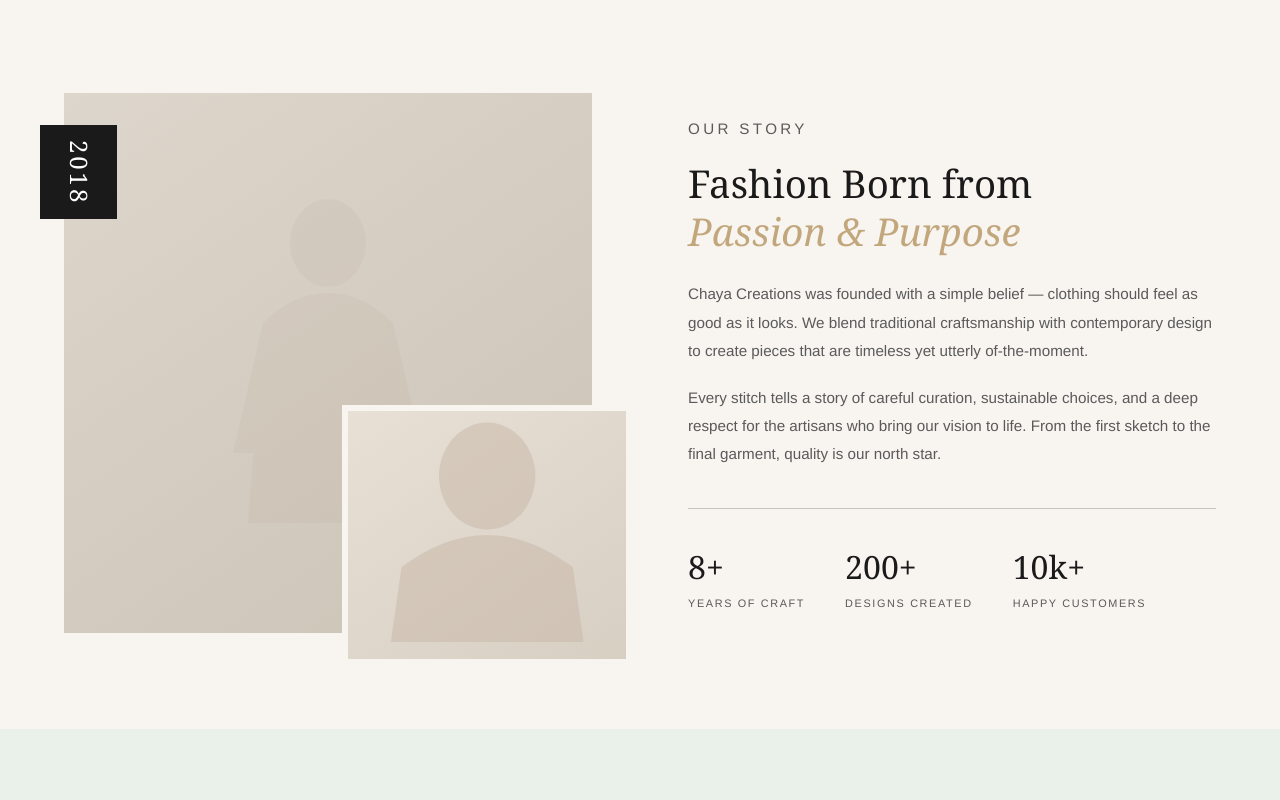
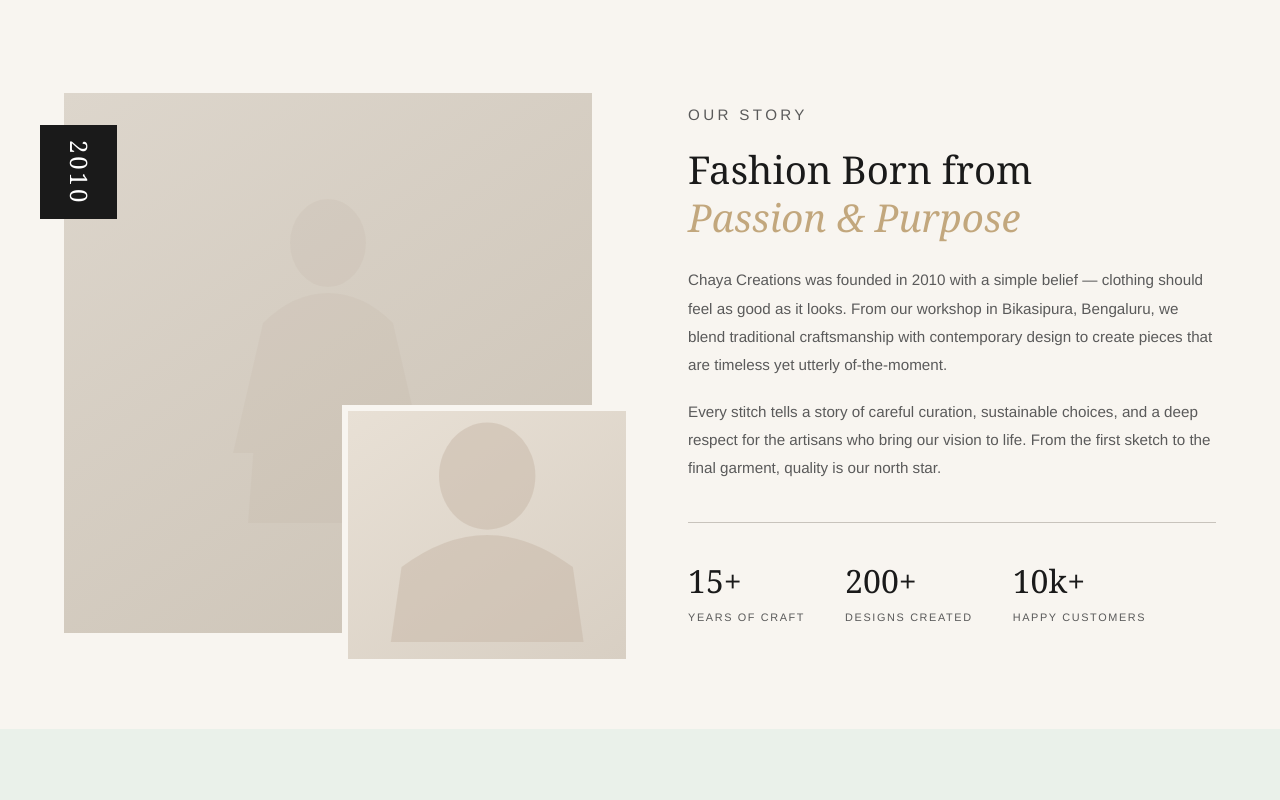
Before and after one commit to vaishnavi-ak1653/chaya-creations, a plain HTML site: page index.html in a window 1280 px wide. Shown: the part 2100-2900 px from the top of the page. Drawn offline with Linux system fonts and the light colour scheme.

Commit message:
Fix founding year, address, and location copy

```diff
--- a/index.html
+++ b/index.html
@@ -1102,16 +1102,16 @@
           <path d="M50 140 Q90 110 130 110 Q170 110 210 140 L220 210 H40 Z" fill="#c8b8a8" opacity="0.5"/>
         </svg>
       </div>
-      <div class="about-year-tag">2018</div>
+      <div class="about-year-tag">2010</div>
     </div>
     <div class="about-text">
       <p class="label">Our Story</p>
       <h2>Fashion Born from<br><em>Passion & Purpose</em></h2>
       <p>
-        Chaya Creations was founded with a simple belief — clothing should
-        feel as good as it looks. We blend traditional craftsmanship with
-        contemporary design to create pieces that are timeless yet utterly
-        of-the-moment.
+        Chaya Creations was founded in 2010 with a simple belief — clothing
+        should feel as good as it looks. From our workshop in Bikasipura,
+        Bengaluru, we blend traditional craftsmanship with contemporary design
+        to create pieces that are timeless yet utterly of-the-moment.
       </p>
       <p>
         Every stitch tells a story of careful curation, sustainable choices,
@@ -1120,7 +1120,7 @@
       </p>
       <div class="about-stats">
         <div class="stat-item">
-          <div class="stat-num">8+</div>
+          <div class="stat-num">15+</div>
           <div class="stat-label">Years of Craft</div>
         </div>
         <div class="stat-item">
@@ -1302,7 +1302,7 @@
           <div class="info-icon">📍</div>
           <div class="info-text">
             <div class="info-label">Our Studio</div>
-            <div class="info-val">Bengaluru, Karnataka, India</div>
+            <div class="info-val"><a href="https://maps.app.goo.gl/Mg1ZiycfaTeonm748" target="_blank" rel="noopener" style="color:inherit; border-bottom: 1px solid var(--light); transition: border-color 0.2s;">Bikasipura Main Rd, Vikram Nagar<br>Bikasipura, Bengaluru 560111</a></div>
           </div>
         </div>
         <div class="contact-info-item">
```
